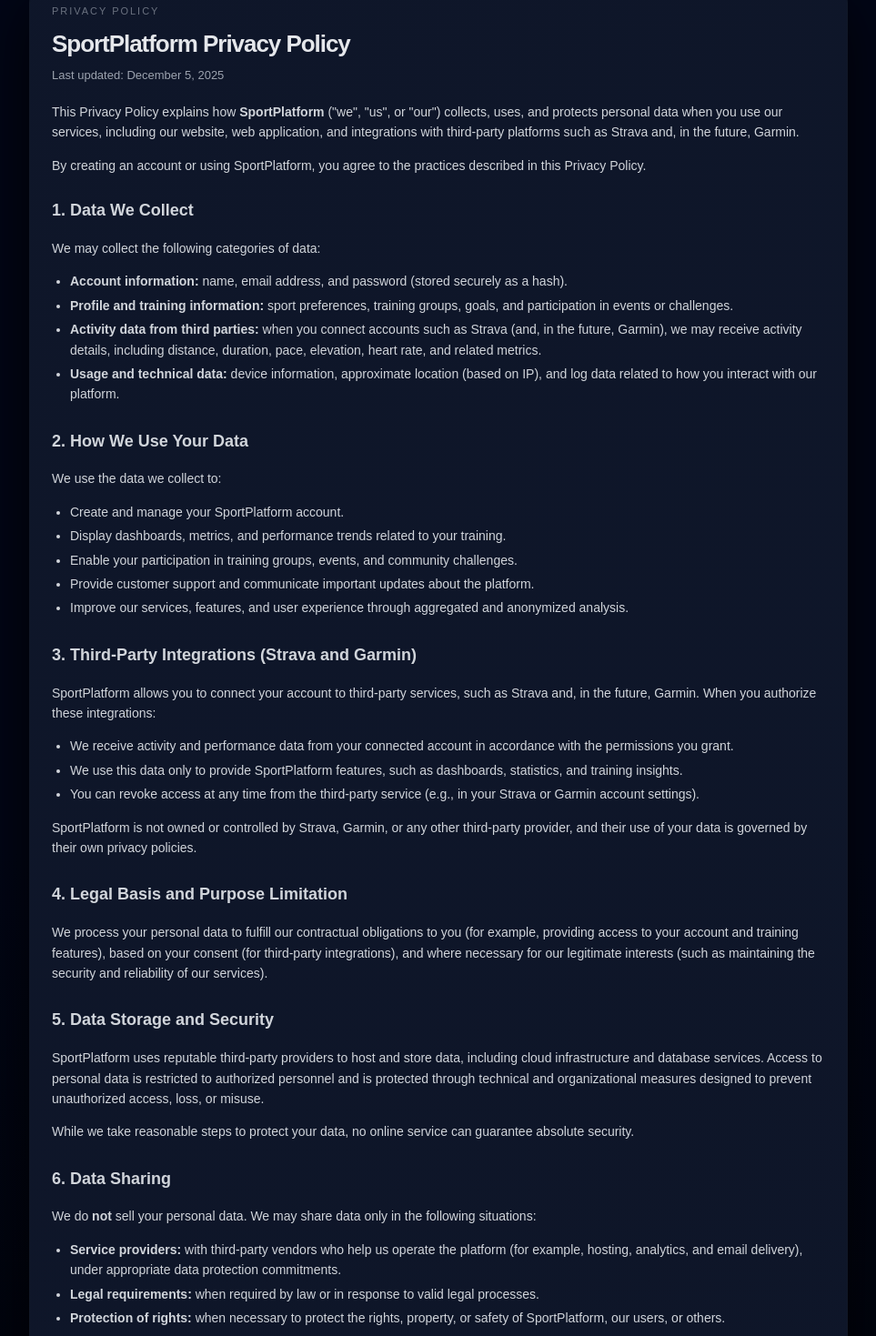
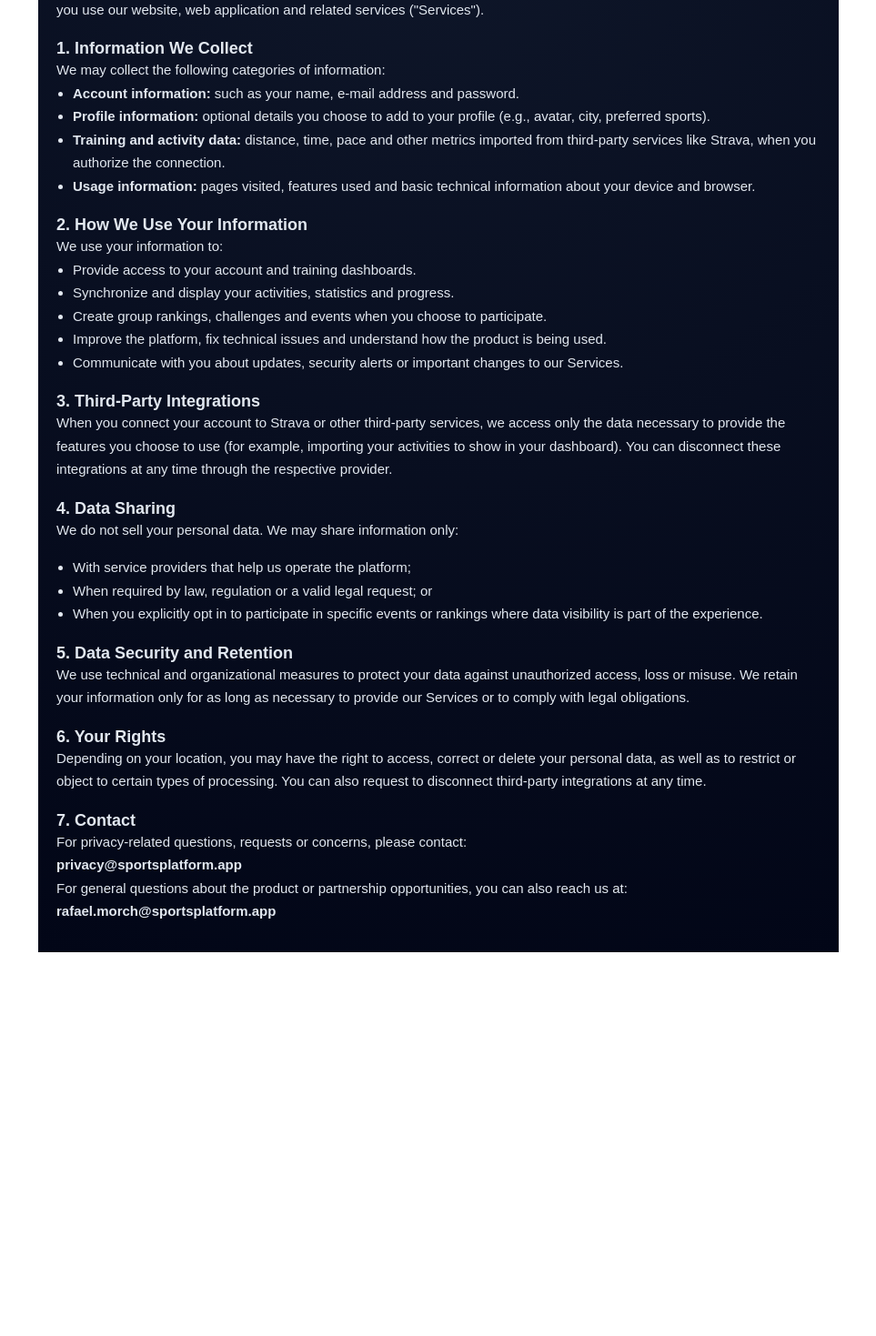
Before and after one commit to rafaelmorch/sportplatform, a Next.js app: page /garmin-privacy in a window 1280 px wide. Shown: the part 141-1610 px from the top of the page at 91% size, without its empty margins (158-1121 px from the left). After the commit the page ends 1188 px from the top, so only its background shows below. Built offline with nearby package versions, Linux system fonts and the light colour scheme.

Commit message:
Update About, Privacy Policy and Terms pages with correct emails and BackButton styling

```diff
--- a/app/garmin-privacy/page.tsx
+++ b/app/garmin-privacy/page.tsx
@@ -1,431 +1,169 @@
-// app/garmin-privacy/page.tsx
+import BackButton from "@/components/BackButton";
 
-export default function GarminPrivacyPage() {
+export default function PrivacyPolicyPage() {
   return (
     <main
       style={{
         minHeight: "100vh",
-        background:
-          "radial-gradient(circle at top, #020617 0, #020617 45%, #000000 100%)",
-        color: "#e5e7eb",
-        display: "flex",
-        alignItems: "flex-start",
-        justifyContent: "center",
-        padding: "120px 16px 40px", // espaço por causa do menu fixo
+        padding: "24px 20px 32px",
+        background: "radial-gradient(circle at top, #0f172a, #020617)",
+        color: "#e2e8f0",
+        maxWidth: 880,
+        margin: "0 auto",
       }}
     >
-      <div
+      <BackButton />
+
+      <h1
         style={{
-          width: "100%",
-          maxWidth: "900px",
-          borderRadius: "24px",
-          border: "1px solid #111827",
-          background:
-            "linear-gradient(145deg, rgba(15,23,42,0.96), rgba(15,23,42,0.94))",
-          boxShadow: "0 24px 70px rgba(0,0,0,0.85)",
-          padding: "24px 24px 28px",
-          fontSize: "14px",
-          lineHeight: 1.6,
+          fontSize: "28px",
+          fontWeight: 700,
+          marginTop: "12px",
+          marginBottom: "16px",
+          letterSpacing: "-0.03em",
         }}
       >
-        <header style={{ marginBottom: "18px" }}>
-          <div
-            style={{
-              fontSize: "11px",
-              letterSpacing: "0.18em",
-              textTransform: "uppercase",
-              color: "#6b7280",
-              marginBottom: "6px",
-            }}
-          >
-            PRIVACY POLICY
-          </div>
-          <h1
-            style={{
-              fontSize: "26px",
-              fontWeight: 700,
-              letterSpacing: "-0.04em",
-              marginBottom: "4px",
-            }}
-          >
-            SportPlatform Privacy Policy
+        Privacy Policy
       </h1>
-          <p
-            style={{
-              fontSize: "13px",
-              color: "#9ca3af",
-            }}
-          >
-            Last updated: December 5, 2025
-          </p>
-        </header>
 
-        <section
-          style={{
-            display: "flex",
-            flexDirection: "column",
-            gap: "14px",
-            color: "#d1d5db",
-          }}
-        >
-          <p>
-            This Privacy Policy explains how <strong>SportPlatform</strong>{" "}
-            (&quot;we&quot;, &quot;us&quot;, or &quot;our&quot;) collects, uses,
-            and protects personal data when you use our services, including our
-            website, web application, and integrations with third-party
-            platforms such as Strava and, in the future, Garmin.
+      <p style={{ marginBottom: 16, lineHeight: 1.7, fontSize: 15 }}>
+        This Privacy Policy explains how SportsPlatform (&quot;we&quot;,
+        &quot;us&quot;, &quot;our&quot;) collects, uses and protects your
+        personal information when you use our website, web application and
+        related services (&quot;Services&quot;).
       </p>
 
-          <p>
-            By creating an account or using SportPlatform, you agree to the
-            practices described in this Privacy Policy.
+      <h2 style={{ fontSize: 18, fontWeight: 600, marginTop: 20 }}>
+        1. Information We Collect
+      </h2>
+      <p style={{ lineHeight: 1.7, fontSize: 15 }}>
+        We may collect the following categories of information:
       </p>
-
-          <h2
-            style={{
-              fontSize: "18px",
-              fontWeight: 600,
-              marginTop: "10px",
-              marginBottom: "2px",
-            }}
-          >
-            1. Data We Collect
-          </h2>
-
-          <p>We may collect the following categories of data:</p>
-
       <ul
         style={{
-              listStyle: "disc",
-              paddingLeft: "20px",
-              display: "flex",
-              flexDirection: "column",
-              gap: "4px",
+          marginLeft: 18,
+          marginBottom: 16,
+          lineHeight: 1.7,
+          fontSize: 15,
         }}
       >
         <li>
-              <strong>Account information:</strong> name, email address, and
-              password (stored securely as a hash).
+          <strong>Account information:</strong> such as your name, e-mail
+          address and password.
         </li>
         <li>
-              <strong>Profile and training information:</strong> sport
-              preferences, training groups, goals, and participation in events
-              or challenges.
+          <strong>Profile information:</strong> optional details you choose to
+          add to your profile (e.g., avatar, city, preferred sports).
         </li>
         <li>
-              <strong>Activity data from third parties:</strong> when you
-              connect accounts such as Strava (and, in the future, Garmin), we
-              may receive activity details, including distance, duration, pace,
-              elevation, heart rate, and related metrics.
+          <strong>Training and activity data:</strong> distance, time, pace and
+          other metrics imported from third-party services like Strava, when you
+          authorize the connection.
         </li>
         <li>
-              <strong>Usage and technical data:</strong> device information,
-              approximate location (based on IP), and log data related to how
-              you interact with our platform.
+          <strong>Usage information:</strong> pages visited, features used and
+          basic technical information about your device and browser.
         </li>
       </ul>
 
-          <h2
+      <h2 style={{ fontSize: 18, fontWeight: 600, marginTop: 20 }}>
+        2. How We Use Your Information
+      </h2>
+      <p style={{ lineHeight: 1.7, fontSize: 15 }}>
+        We use your information to:
+      </p>
+      <ul
         style={{
-              fontSize: "18px",
-              fontWeight: 600,
-              marginTop: "12px",
-              marginBottom: "2px",
+          marginLeft: 18,
+          marginBottom: 16,
+          lineHeight: 1.7,
+          fontSize: 15,
         }}
       >
-            2. How We Use Your Data
-          </h2>
-
-          <p>We use the data we collect to:</p>
-
-          <ul
-            style={{
-              listStyle: "disc",
-              paddingLeft: "20px",
-              display: "flex",
-              flexDirection: "column",
-              gap: "4px",
-            }}
-          >
-            <li>Create and manage your SportPlatform account.</li>
+        <li>Provide access to your account and training dashboards.</li>
         <li>
-              Display dashboards, metrics, and performance trends related to
-              your training.
+          Synchronize and display your activities, statistics and progress.
         </li>
         <li>
-              Enable your participation in training groups, events, and
-              community challenges.
+          Create group rankings, challenges and events when you choose to
+          participate.
         </li>
         <li>
-              Provide customer support and communicate important updates about
-              the platform.
+          Improve the platform, fix technical issues and understand how the
+          product is being used.
         </li>
         <li>
-              Improve our services, features, and user experience through
-              aggregated and anonymized analysis.
+          Communicate with you about updates, security alerts or important
+          changes to our Services.
         </li>
       </ul>
 
-          <h2
+      <h2 style={{ fontSize: 18, fontWeight: 600, marginTop: 20 }}>
+        3. Third-Party Integrations
+      </h2>
+      <p style={{ marginBottom: 16, lineHeight: 1.7, fontSize: 15 }}>
+        When you connect your account to Strava or other third-party services,
+        we access only the data necessary to provide the features you choose to
+        use (for example, importing your activities to show in your dashboard).
+        You can disconnect these integrations at any time through the respective
+        provider.
+      </p>
+
+      <h2 style={{ fontSize: 18, fontWeight: 600, marginTop: 20 }}>
+        4. Data Sharing
+      </h2>
+      <p style={{ marginBottom: 16, lineHeight: 1.7, fontSize: 15 }}>
+        We do not sell your personal data. We may share information only:
+      </p>
+      <ul
         style={{
-              fontSize: "18px",
-              fontWeight: 600,
-              marginTop: "12px",
-              marginBottom: "2px",
+          marginLeft: 18,
+          marginBottom: 16,
+          lineHeight: 1.7,
+          fontSize: 15,
         }}
       >
-            3. Third-Party Integrations (Strava and Garmin)
-          </h2>
-
-          <p>
-            SportPlatform allows you to connect your account to third-party
-            services, such as Strava and, in the future, Garmin. When you
-            authorize these integrations:
-          </p>
-
-          <ul
-            style={{
-              listStyle: "disc",
-              paddingLeft: "20px",
-              display: "flex",
-              flexDirection: "column",
-              gap: "4px",
-            }}
-          >
+        <li>With service providers that help us operate the platform;</li>
+        <li>When required by law, regulation or a valid legal request; or</li>
         <li>
-              We receive activity and performance data from your connected
-              account in accordance with the permissions you grant.
-            </li>
-            <li>
-              We use this data only to provide SportPlatform features, such as
-              dashboards, statistics, and training insights.
-            </li>
-            <li>
-              You can revoke access at any time from the third-party service
-              (e.g., in your Strava or Garmin account settings).
+          When you explicitly opt in to participate in specific events or
+          rankings where data visibility is part of the experience.
         </li>
       </ul>
 
-          <p>
-            SportPlatform is not owned or controlled by Strava, Garmin, or any
-            other third-party provider, and their use of your data is governed
-            by their own privacy policies.
+      <h2 style={{ fontSize: 18, fontWeight: 600, marginTop: 20 }}>
+        5. Data Security and Retention
+      </h2>
+      <p style={{ marginBottom: 16, lineHeight: 1.7, fontSize: 15 }}>
+        We use technical and organizational measures to protect your data
+        against unauthorized access, loss or misuse. We retain your information
+        only for as long as necessary to provide our Services or to comply with
+        legal obligations.
       </p>
 
-          <h2
-            style={{
-              fontSize: "18px",
-              fontWeight: 600,
-              marginTop: "12px",
-              marginBottom: "2px",
-            }}
-          >
-            4. Legal Basis and Purpose Limitation
+      <h2 style={{ fontSize: 18, fontWeight: 600, marginTop: 20 }}>
+        6. Your Rights
       </h2>
-
-          <p>
-            We process your personal data to fulfill our contractual obligations
-            to you (for example, providing access to your account and training
-            features), based on your consent (for third-party integrations), and
-            where necessary for our legitimate interests (such as maintaining
-            the security and reliability of our services).
+      <p style={{ marginBottom: 16, lineHeight: 1.7, fontSize: 15 }}>
+        Depending on your location, you may have the right to access, correct
+        or delete your personal data, as well as to restrict or object to
+        certain types of processing. You can also request to disconnect
+        third-party integrations at any time.
       </p>
 
-          <h2
-            style={{
-              fontSize: "18px",
-              fontWeight: 600,
-              marginTop: "12px",
-              marginBottom: "2px",
-            }}
-          >
-            5. Data Storage and Security
+      <h2 style={{ fontSize: 18, fontWeight: 600, marginTop: 20 }}>
+        7. Contact
       </h2>
-
-          <p>
-            SportPlatform uses reputable third-party providers to host and store
-            data, including cloud infrastructure and database services. Access
-            to personal data is restricted to authorized personnel and is
-            protected through technical and organizational measures designed to
-            prevent unauthorized access, loss, or misuse.
+      <p style={{ lineHeight: 1.7, fontSize: 15 }}>
+        For privacy-related questions, requests or concerns, please contact:
+        <br />
+        <strong>privacy@sportsplatform.app</strong>
+        <br />
+        For general questions about the product or partnership opportunities,
+        you can also reach us at:
+        <br />
+        <strong>rafael.morch@sportsplatform.app</strong>
       </p>
-
-          <p>
-            While we take reasonable steps to protect your data, no online
-            service can guarantee absolute security.
-          </p>
-
-          <h2
-            style={{
-              fontSize: "18px",
-              fontWeight: 600,
-              marginTop: "12px",
-              marginBottom: "2px",
-            }}
-          >
-            6. Data Sharing
-          </h2>
-
-          <p>
-            We do <strong>not</strong> sell your personal data. We may share
-            data only in the following situations:
-          </p>
-
-          <ul
-            style={{
-              listStyle: "disc",
-              paddingLeft: "20px",
-              display: "flex",
-              flexDirection: "column",
-              gap: "4px",
-            }}
-          >
-            <li>
-              <strong>Service providers:</strong> with third-party vendors who
-              help us operate the platform (for example, hosting, analytics, and
-              email delivery), under appropriate data protection commitments.
-            </li>
-            <li>
-              <strong>Legal requirements:</strong> when required by law or in
-              response to valid legal processes.
-            </li>
-            <li>
-              <strong>Protection of rights:</strong> when necessary to protect
-              the rights, property, or safety of SportPlatform, our users, or
-              others.
-            </li>
-          </ul>
-
-          <h2
-            style={{
-              fontSize: "18px",
-              fontWeight: 600,
-              marginTop: "12px",
-              marginBottom: "2px",
-            }}
-          >
-            7. Data Retention
-          </h2>
-
-          <p>
-            We retain personal data for as long as necessary to provide our
-            services and for legitimate and essential business purposes, such as
-            maintaining the performance of the platform, complying with legal
-            obligations, and resolving disputes. You may request deletion of
-            your account, and we will remove or anonymize your personal data,
-            unless we are required to retain it by law.
-          </p>
-
-          <h2
-            style={{
-              fontSize: "18px",
-              fontWeight: 600,
-              marginTop: "12px",
-              marginBottom: "2px",
-            }}
-          >
-            8. Your Rights
-          </h2>
-
-          <p>Depending on your jurisdiction, you may have the right to:</p>
-
-          <ul
-            style={{
-              listStyle: "disc",
-              paddingLeft: "20px",
-              display: "flex",
-              flexDirection: "column",
-              gap: "4px",
-            }}
-          >
-            <li>Access the personal data we hold about you.</li>
-            <li>Request correction of inaccurate or incomplete information.</li>
-            <li>Request deletion of your personal data, subject to legal limits.</li>
-            <li>
-              Withdraw consent for third-party integrations (e.g., disconnecting
-              Strava or Garmin).
-            </li>
-          </ul>
-
-          <p>
-            To exercise any of these rights, please contact us using the details
-            provided below.
-          </p>
-
-          <h2
-            style={{
-              fontSize: "18px",
-              fontWeight: 600,
-              marginTop: "12px",
-              marginBottom: "2px",
-            }}
-          >
-            9. Children&apos;s Privacy
-          </h2>
-
-          <p>
-            SportPlatform is not designed to be used by children without the
-            consent and supervision of a parent, guardian, or responsible adult.
-            Where applicable, accounts for minors should be created and managed
-            by or under the guidance of an adult.
-          </p>
-
-          <h2
-            style={{
-              fontSize: "18px",
-              fontWeight: 600,
-              marginTop: "12px",
-              marginBottom: "2px",
-            }}
-          >
-            10. Changes to This Policy
-          </h2>
-
-          <p>
-            We may update this Privacy Policy from time to time to reflect
-            changes in our services, legal requirements, or best practices. When
-            we make material changes, we will update the &quot;Last updated&quot;
-            date at the top of this page.
-          </p>
-
-          <h2
-            style={{
-              fontSize: "18px",
-              fontWeight: 600,
-              marginTop: "12px",
-              marginBottom: "2px",
-            }}
-          >
-            11. Contact Us
-          </h2>
-
-          <p>
-            If you have any questions about this Privacy Policy or how we handle
-            your data, you can contact us at:
-          </p>
-
-          <p>
-            <strong>SportPlatform</strong>
-            <br />
-            Email: support@sportplatform.app
-            <br />
-            (You may also contact us using the details provided in your account
-            or on our website.)
-          </p>
-
-          <p
-            style={{
-              fontSize: "12px",
-              color: "#9ca3af",
-              marginTop: "8px",
-            }}
-          >
-            This Privacy Policy is provided for informational purposes and does
-            not constitute legal advice. You should consult legal counsel to
-            ensure compliance with applicable laws in your jurisdiction.
-          </p>
-        </section>
-      </div>
     </main>
   );
 }
```
Lines whose indentation alone changed are shown as unchanged.
